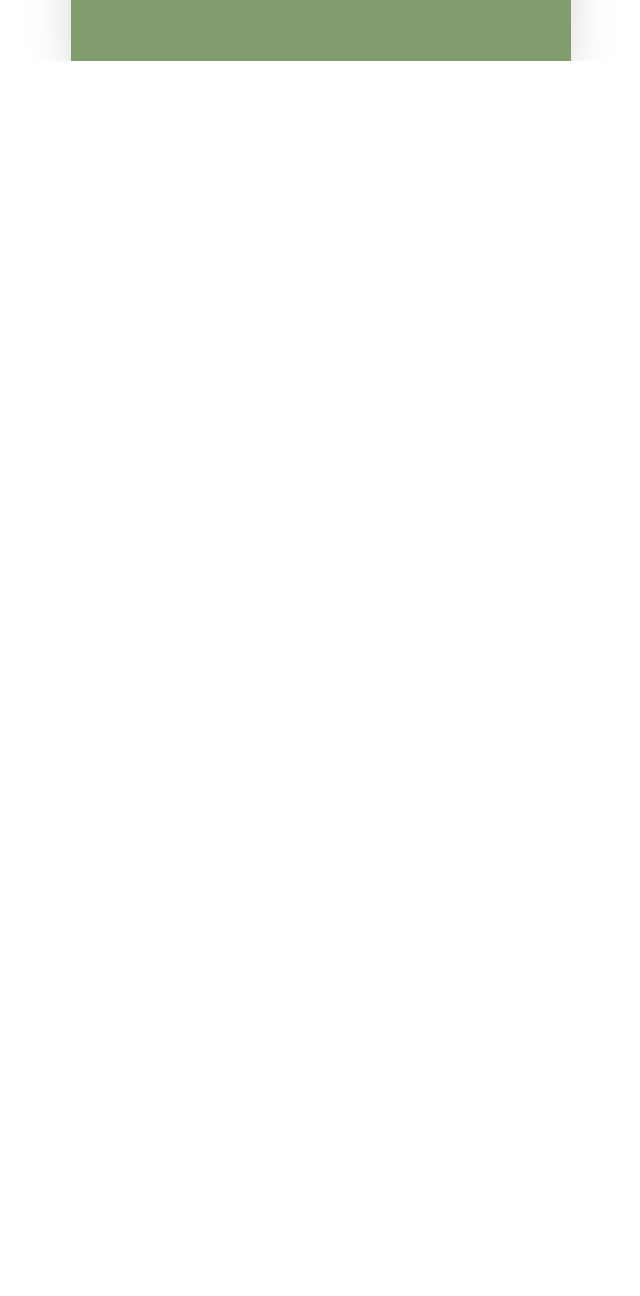
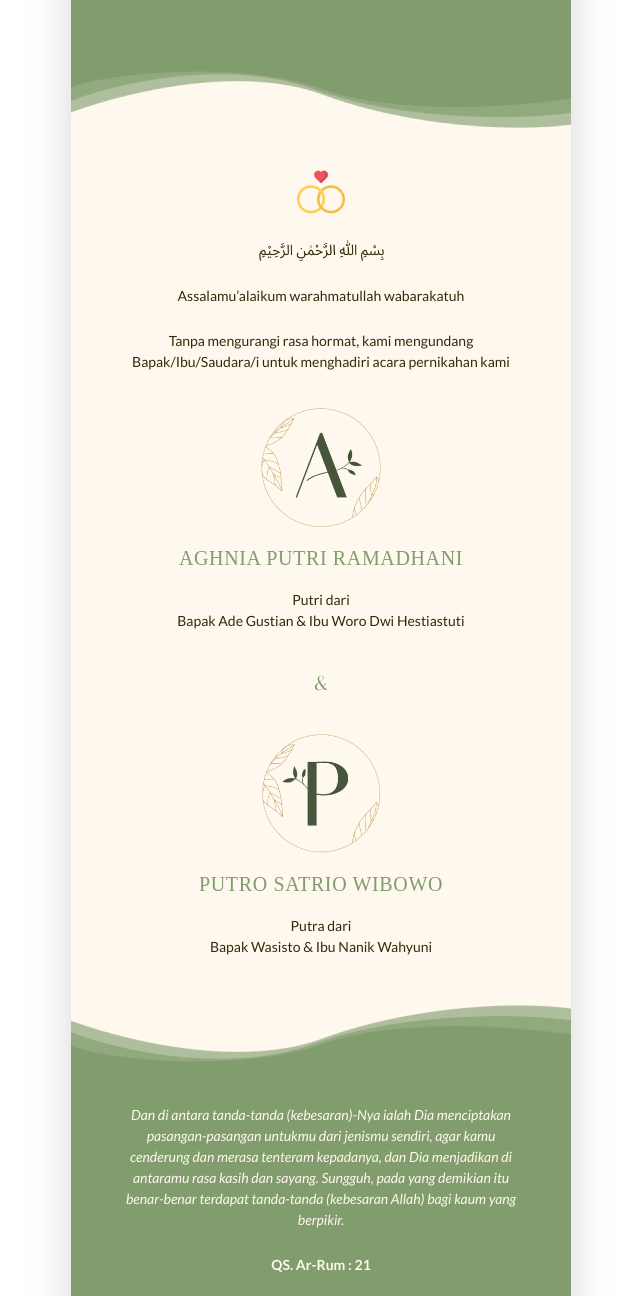
Before and after one commit to riomabox/ap-wedding, a website: page public/index.html in a window 1280 px wide. Shown: the part 1504-2800 px from the top of the page, without its empty margins (319-959 px from the left). Before the commit the page ends 1565 px from the top, so only its background shows below. Drawn offline with Linux system fonts and the light colour scheme; a web font is replaced by a local one.

Commit message:
chore: Update design system dan menambah section nama pengantin dan ayat

```diff
--- a/public/index.html
+++ b/public/index.html
@@ -62,7 +62,9 @@
         <!-- invitation-words -->
         <div class="m-auto flex max-w-xs flex-col items-center gap-2">
           <p class="Body text-neutral-Black">Kepada Yth Bapak/Ibu/Saudara/i</p>
-          <p class="Heading1 text-secondary-Brl-03">NORMALITA SAFITRI</p>
+          <p class="Heading3 tracking-wider text-secondary-Brl-03">
+            NORMALITA SAFITRI
+          </p>
           <p class="Body text-neutral-Black">
             Kami mengundang Anda untuk menghadiri acara pernikahan kami
           </p>
@@ -92,7 +94,7 @@
       <div class="max-w-40 flex flex-col items-center gap-16">
         <!-- undangan pernikahan -->
         <div>
-          <p class="Heading4 text-center tracking-0.24 text-secondary-Brl-02">
+          <p class="Heading5 text-center tracking-0.24 text-secondary-Brl-02">
             UNDANGAN PERNIKAHAN
           </p>
         </div>
@@ -104,11 +106,92 @@
         </div>
         <!-- tanggal -->
         <div>
-          <p class="Heading3 text-center text-secondary-Brl-02">
+          <p class="Heading4 text-center text-secondary-Brl-02">
             4 November 2023
           </p>
         </div>
       </div>
+    </section>
+
+    <!-- pengantin -->
+    <section id="couple" class="flex flex-col items-center bg-neutral-White">
+      <!-- wave ornament -->
+      <div>
+        <img src="../public/images/wave-normal.png" />
+      </div>
+
+      <!-- main content -->
+      <div class="flex flex-col items-center gap-9 px-12 pb-12 pt-10">
+        <!-- opening  -->
+        <div class="flex w-full flex-col items-center gap-6 text-center">
+          <img
+            src="../public/images/wedding-ring.png"
+            width="48px"
+            height="48px"
+          />
+          <img src="../public/images/basmalah.png" width="125px" />
+          <p class="Body text-neutral-Black">
+            Assalamu’alaikum warahmatullah wabarakatuh
+          </p>
+          <p class="Body text-neutral-Black">
+            Tanpa mengurangi rasa hormat, kami mengundang Bapak/Ibu/Saudara/i
+            untuk menghadiri acara pernikahan kami
+          </p>
+        </div>
+        <!-- Aghnia -->
+        <div class="flex w-full flex-col items-center gap-4 text-center">
+          <img src="../public/images/a-letter.png" width="120px" />
+          <p class="Heading2 text-primary-OlderSage">AGHNIA PUTRI RAMADHANI</p>
+          <div class="flex flex-col items-center text-center">
+            <p class="Body text-neutral-Black">Putri dari</p>
+            <p class="Body text-neutral-Black">
+              Bapak Ade Gustian & Ibu Woro Dwi Hestiastuti
+            </p>
+          </div>
+        </div>
+        <!-- & -->
+        <p class="Heading1 text-primary-OlderSage">&</p>
+        <!-- Beruang -->
+        <div class="flex w-full flex-col items-center gap-4 text-center">
+          <img src="../public/images/p-letter.png" width="120px" />
+          <p class="Heading2 text-primary-OlderSage">PUTRO SATRIO WIBOWO</p>
+          <div class="flex flex-col items-center text-center">
+            <p class="Body text-neutral-Black">Putra dari</p>
+            <p class="Body text-neutral-Black">
+              Bapak Wasisto & Ibu Nanik Wahyuni
+            </p>
+          </div>
+        </div>
+      </div>
+
+      <div>
+        <img src="../public/images/wave-vh-reversed.png" />
+      </div>
+    </section>
+
+    <!-- ayat Ar-Rum -->
+    <section
+      id="ayat"
+      class="flex flex-col items-center bg-primary-OlderSage px-12 pb-8 pt-8"
+    >
+      <div class="flex flex-col gap-6">
+        <p class="BodyItalic text-center text-neutral-White">
+          Dan di antara tanda-tanda (kebesaran)-Nya ialah Dia menciptakan
+          pasangan-pasangan untukmu dari jenismu sendiri, agar kamu cenderung
+          dan merasa tenteram kepadanya, dan Dia menjadikan di antaramu rasa
+          kasih dan sayang. Sungguh, pada yang demikian itu benar-benar terdapat
+          tanda-tanda (kebesaran Allah) bagi kaum yang berpikir.
+        </p>
+        <p class="BodyBold text-center text-neutral-White">QS. Ar-Rum : 21</p>
+      </div>
+    </section>
+
+    <!-- detil acara -->
+    <section id="acara" class="flex flex-col items-center bg-neutral-White">
+      <div>
+        <img src="../public/images/wave-reversed.png" />
+      </div>
+      <div class="flex flex-col items-center gap-9 px-6 pb-12 pt-10"></div>
     </section>
 
     <!-- Navigation Button -->
--- a/src/css/tailwind-input.css
+++ b/src/css/tailwind-input.css
@@ -57,11 +57,15 @@
   }
 
   .Heading3 {
-    @apply text-Heading3 font-byp;
+    @apply text-Heading3 font-qslight;
   }
 
   .Heading4 {
-    @apply text-Heading3 font-qsthin;
+    @apply font-byp text-Heading4;
+  }
+
+  .Heading5 {
+    @apply font-qslight text-Heading4;
   }
 
   .BodyBold {
--- a/tailwind.config.js
+++ b/tailwind.config.js
@@ -37,16 +37,18 @@ module.exports = {
       fontSize: {
         'MainTitle' : ['2.25rem', {letterSpacing: '0.3rem', lineHeight: '100%'}],
         'SubTitle' : ['1.5rem'],
-        'Heading1' : '24px',
-        'Heading2' : ['36px', {letterSpacing: '0.4rem'}],
-        'Heading3' : ['1rem'],
+        'Heading1' : '20px',
+        'Heading2' : ['20px', {letterSpacing: '0.04rem'}],
+        'Heading3' : '20px',
+        'Heading4' : ['1rem'],
         'Body' : '14px',
         'BodyLarge': '36px',
         'BodySmall' : '20px'
       },
       maxWidth: {
         'mobile-invitation': '500px',
-        40: '160px'
+        40: '160px',
+        82: '20.5rem'
       },
       spacing: {
         30: '7.5rem',
@@ -60,6 +62,9 @@ module.exports = {
       },
       width: {
         85: '85%'
+      },
+      gap: {
+        9: '2.25rem'
       }
     },
   },
```
Also changed, not shown: public/css/tailwind-output.css, public/images/AP_Letter.png (added), public/images/wave-normal.png (added), public/images/wave-reversed.png (added), public/images/wave-vertically-reversed.png (added), public/images/wave-vh-reversed.png (added).
